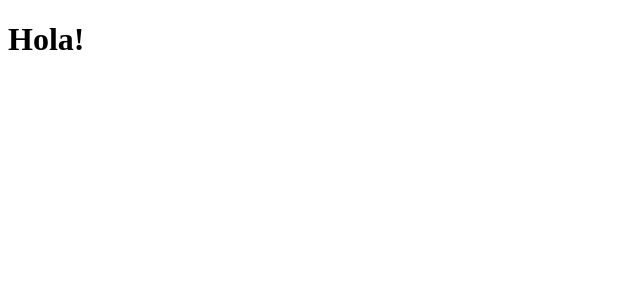
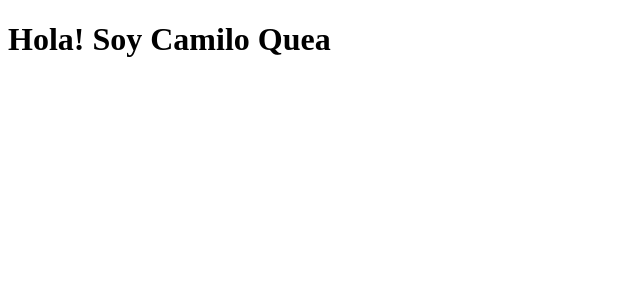
Before and after one commit to CamiloQuea/Portfolio, a SvelteKit app: page / in a window 1280 px wide. Shown: the top 300 px of the page, without its empty margins (0-640 px from the left). Built offline with nearby package versions, Linux system fonts and the light colour scheme.

Commit message:
Name added

```diff
--- a/src/routes/+page.svelte
+++ b/src/routes/+page.svelte
@@ -1 +1 @@
-<h1>Hola! </h1>
+<h1>Hola! Soy Camilo Quea </h1>
```
